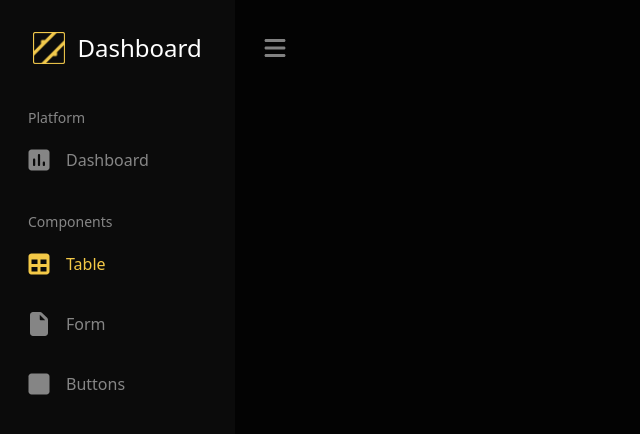
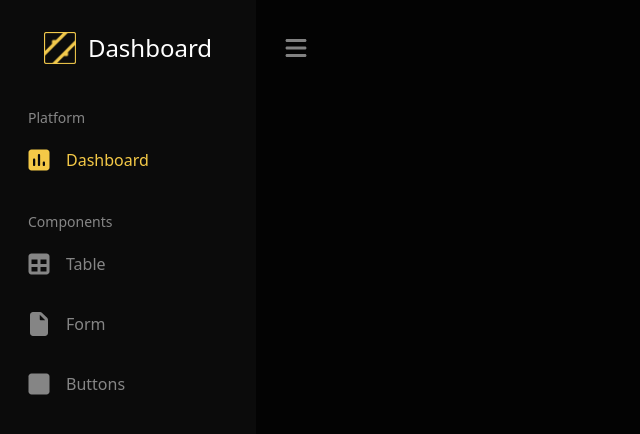
Before and after one commit to zulfahmidev/simple-dashboard, a plain HTML site: page index.html in a window 1280 px wide. Shown: the whole page, without its empty margins (0-640 px from the left). Drawn offline with Linux system fonts and the light colour scheme.

Commit message:
feat: update sidebar

```diff
--- a/index.html
+++ b/index.html
@@ -19,7 +19,7 @@
     <div class="flex h-screen">
 
         <!-- Sidebar -->
-        <div class="w-fit sidebar-show sidebar-show:lg:w-72 bg-surface h-full" id="sidebar">
+        <div class="w-fit sidebar-show sidebar-show:lg:w-80 bg-surface h-full" id="sidebar">
 
             <!-- Header -->
             <div class="h-24 px-5 flex items-center justify-center gap-3">
@@ -36,7 +36,7 @@
 
                     <div class="text-sm font-light opacity-50 px-4 hidden sidebar-show:lg:block">Platform</div>
 
-                    <div class="p-3 hover:bg-foreground/10 opacity-50 hover:opacity-100 cursor-pointer rounded-lg flex gap-3 items-center">
+                    <div class="p-3 hover:bg-foreground/10 text-primary cursor-pointer rounded-lg flex gap-3 items-center">
                         <div class="text-2xl"><i class="fa fa-square-poll-vertical"></i></div>
                         <span class="hidden sidebar-show:lg:block">Dashboard</span>
                     </div>
@@ -49,7 +49,7 @@
                     <div class="text-sm font-light opacity-50 px-4 hidden sidebar-show:lg:block">Components</div>
 
                     <!-- Link Active -->
-                    <div class="p-3 hover:bg-foreground/10 text-primary opacity-100 hover:opacity-100 cursor-pointer rounded-lg flex gap-3 items-center">
+                    <div class="p-3 hover:bg-foreground/10 opacity-50 hover:opacity-100 cursor-pointer rounded-lg flex gap-3 items-center">
                         <div class="text-2xl"><i class="fa fa-table"></i></div>
                         <span class="hidden sidebar-show:lg:block">Table</span>
                     </div>
```
Also changed, not shown: assets/styles/globals.css.
